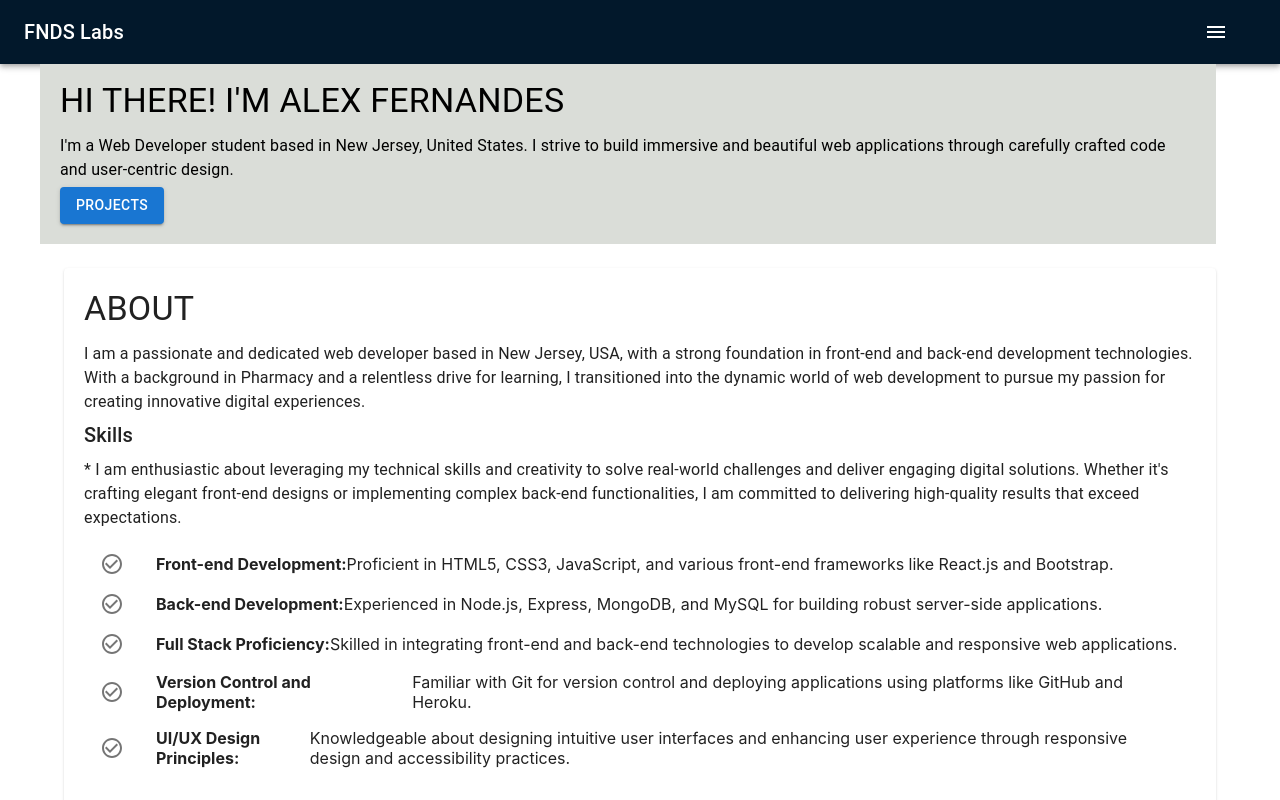
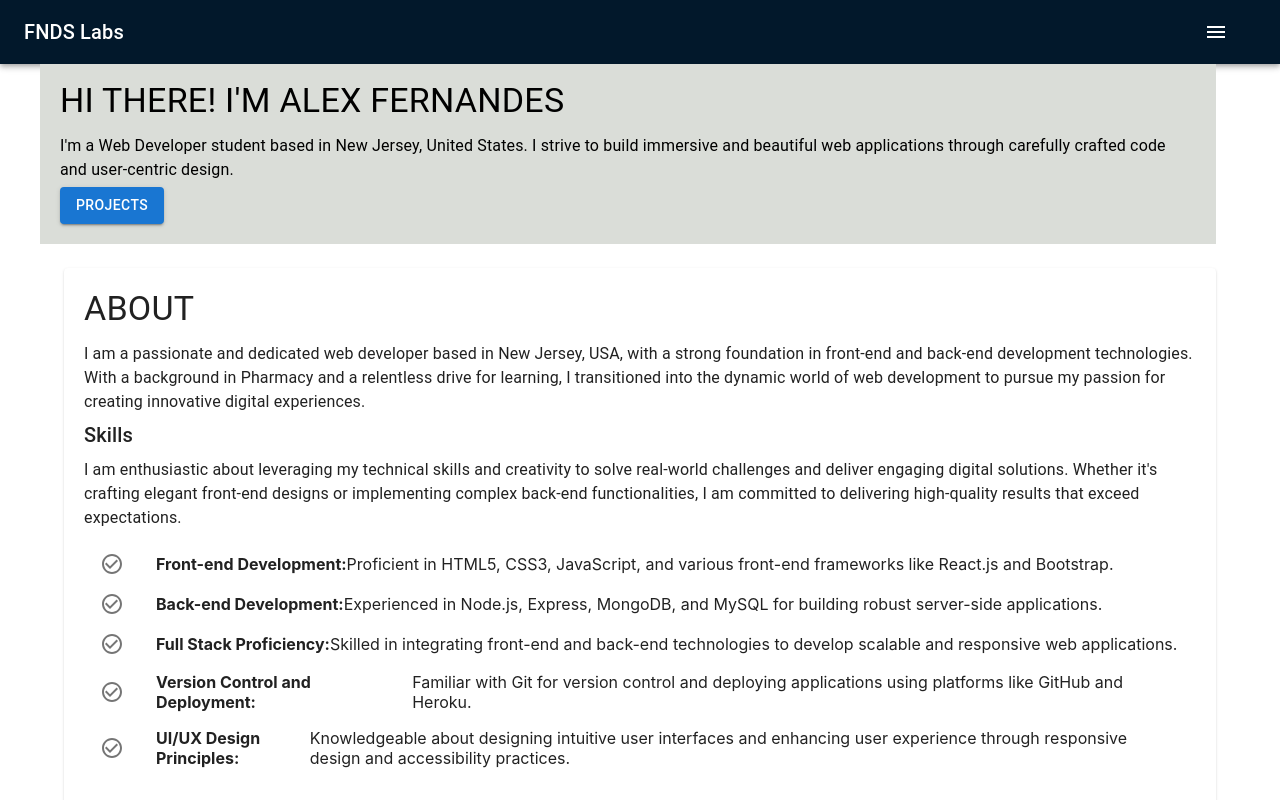
Before and after one commit to aafernands/alex_portifolio, a React (Create React App) app: page / in a window 1280 px wide. Shown: the top 800 px of the page. Built offline with nearby package versions, Linux system fonts and the light colour scheme.

Commit message:
skills included

```diff
--- a/src/App.js
+++ b/src/App.js
@@ -63,7 +63,7 @@ function App() {
                  Skills{" "}
               </Typography>
               <Typography variant="body1" component="p" gutterBottom>
-                * I am enthusiastic about leveraging my technical skills and
+                I am enthusiastic about leveraging my technical skills and
                 creativity to solve real-world challenges and deliver engaging
                 digital solutions. Whether it's crafting elegant front-end
                 designs or implementing complex back-end functionalities, I am
```
